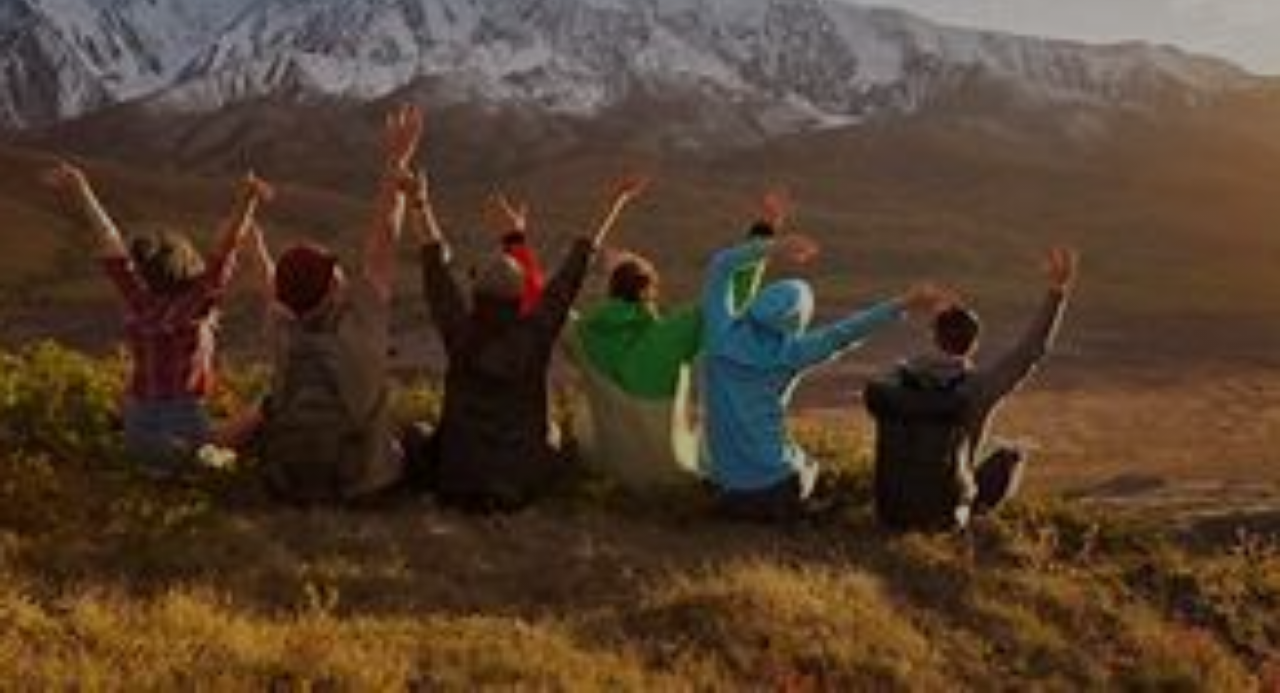
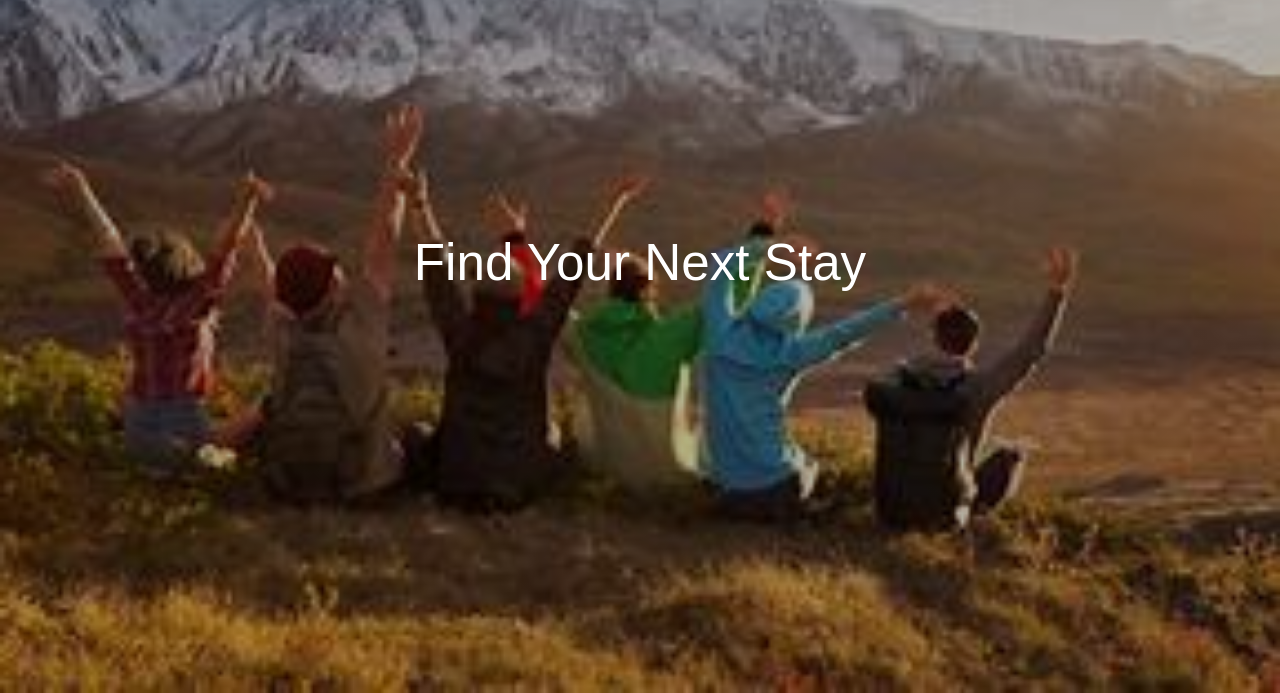
Before and after one commit to achalkatkar/travelwebsite, a plain HTML site: page index.html in a window 1280 px wide. Shown: the part 107-800 px from the top of the page. Drawn offline with Linux system fonts and the light colour scheme.

Commit message:
added heading

```diff
--- a/index.html
+++ b/index.html
@@ -18,6 +18,10 @@
             <a href="#" class="reg-btn">Register Now</a>
         </nav>
 
+        <div class="container">
+            <h1>Find Your Next Stay</h1>
+        </div>
+
     </div>
 
 
--- a/style.css
+++ b/style.css
@@ -42,3 +42,14 @@ nav{
     text-decoration: none;
     font-size: 14px;
 }
+.container
+{
+    padding: 0 7%;
+}
+.header h1{
+    font-size: 4vw;
+    font-weight: 500;
+    color: #fff;
+    text-align: center;
+    padding-top: 20% ;
+}
```
